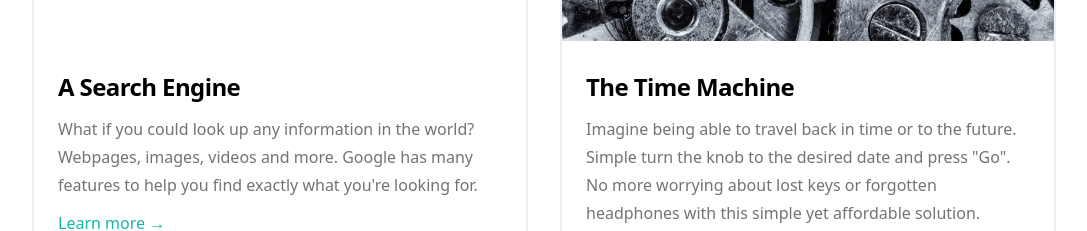
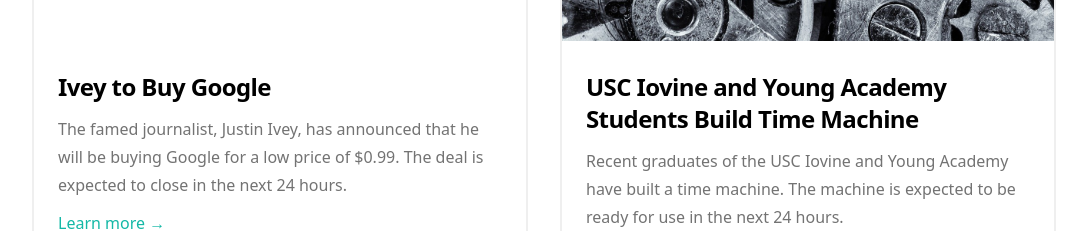
Before and after one commit to jaivey/tailwind-css-starter-blog-usc-lab8, a Next.js app: page /projects in a window 1280 px wide. Shown: the part 570-801 px from the top of the page, without its empty margins (96-1183 px from the left). Built offline with nearby package versions, Linux system fonts and the light colour scheme; no server answers.

Commit message:
Project Commit

```diff
--- a/data/projectsData.js
+++ b/data/projectsData.js
@@ -1,17 +1,13 @@
 const projectsData = [
   {
-    title: 'A Search Engine',
-    description: `What if you could look up any information in the world? Webpages, images, videos
-    and more. Google has many features to help you find exactly what you're looking
-    for.`,
+    title: 'Ivey to Buy Google',
+    description: `The famed journalist, Justin Ivey, has announced that he will be buying Google for a low price of $0.99. The deal is expected to close in the next 24 hours.`,
     imgSrc: '/static/images/google.png',
     href: 'https://www.google.com',
   },
   {
-    title: 'The Time Machine',
-    description: `Imagine being able to travel back in time or to the future. Simple turn the knob
-    to the desired date and press "Go". No more worrying about lost keys or
-    forgotten headphones with this simple yet affordable solution.`,
+    title: 'USC Iovine and Young Academy Students Build Time Machine',
+    description: `Recent graduates of the USC Iovine and Young Academy have built a time machine. The machine is expected to be ready for use in the next 24 hours.`,
     imgSrc: '/static/images/time-machine.jpg',
     href: '/blog/the-time-machine',
   },
```
